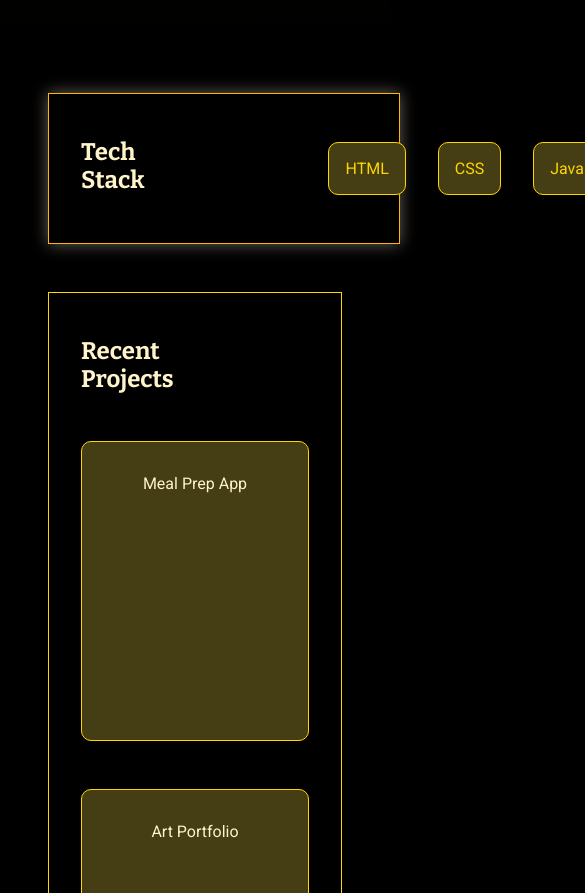
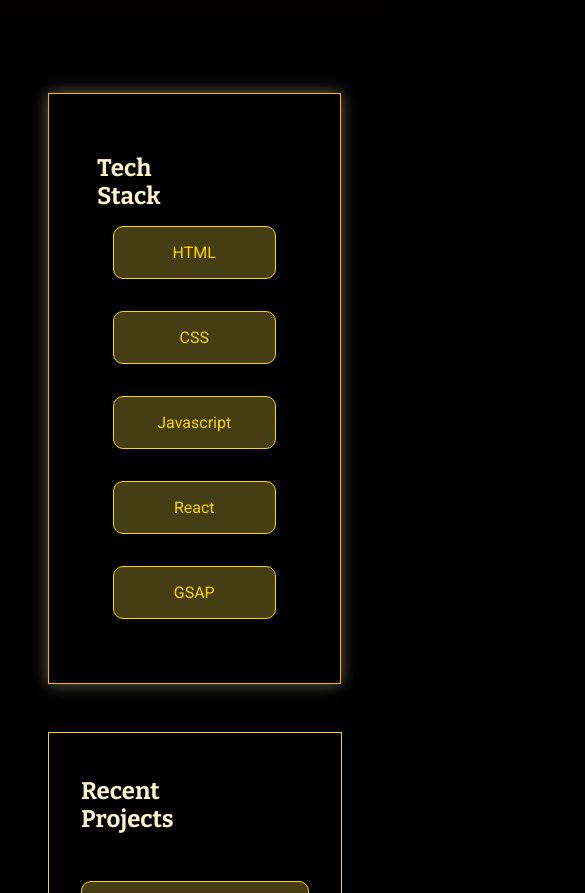
Before and after one commit to alyviaplummer-sudo/PersonalWebpage, a website: page index.html in a window 390 px wide. Shown: the part 877-1770 px from the top of the page, 585 px wide, since content can reach past the window. Drawn offline with nearby package versions, Linux system fonts and the light colour scheme.

Commit message:
changed margins and flex-direction for tech-stack class

```diff
--- a/styles.css
+++ b/styles.css
@@ -308,15 +308,18 @@ h4 {
   }
 
   .section_two {
-    width: min(22em, 100%);
+    width: min(22em, 75%);
     display: flex;
-    flex-direction: column;
+    flex-direction: row;
     justify-content: center;
     align-items: center;
+    display: flex;
   }
 
-  .skills {
+  .tech-stack {
+    width: min(22em, 100%);
     flex-wrap: wrap;
+    padding: 1em;
   }
 
   h1 {
```
